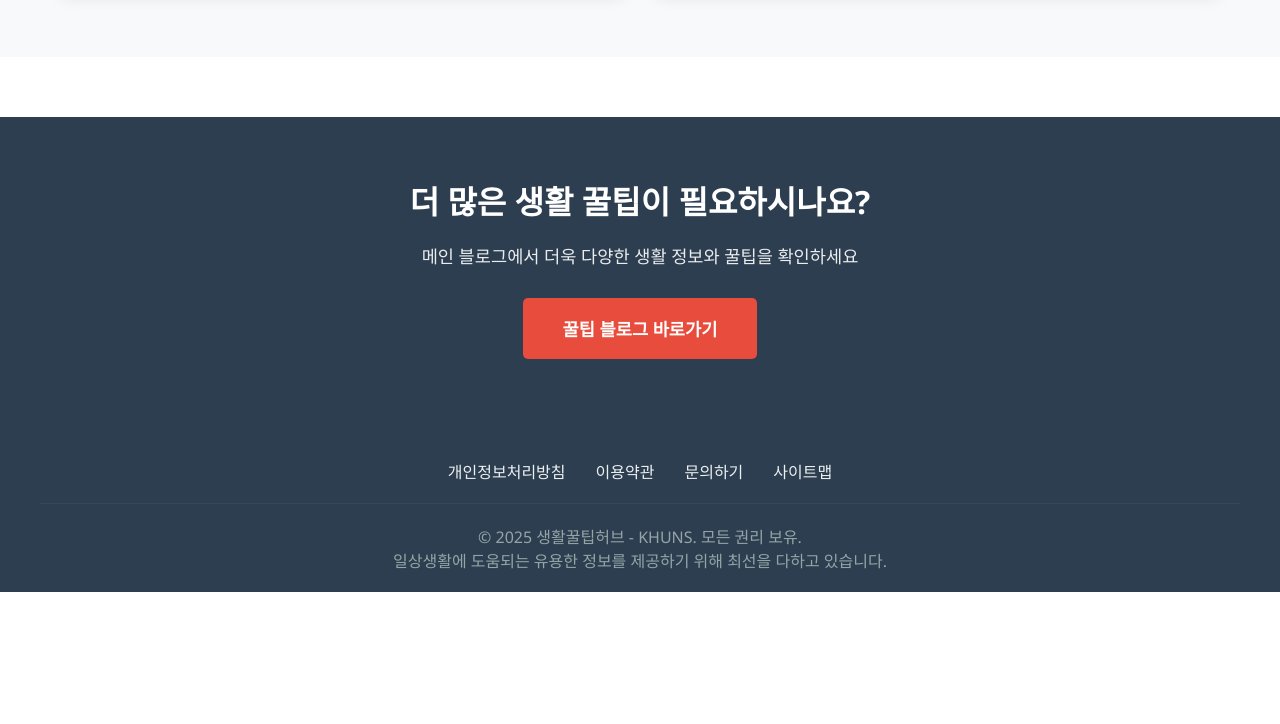
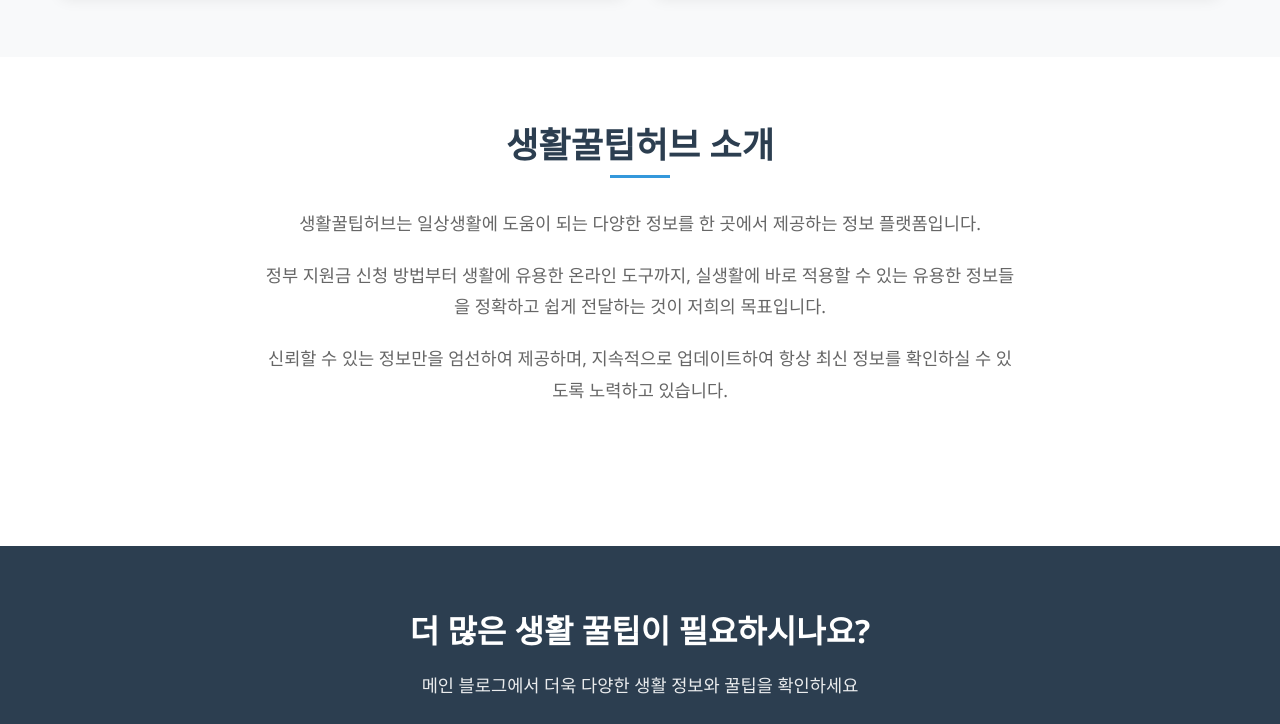
Before and after one commit to KHUNSs/KHUNSs.github.io, a plain HTML site: page index.html in a window 1280 px wide. Shown: the part 1883-2607 px from the top of the page. Before the commit the page ends 2475 px from the top, so only its background shows below. Drawn offline with Linux system fonts and the light colour scheme.

Commit message:
Update index.html

```diff
--- a/index.html
+++ b/index.html
@@ -226,6 +226,43 @@
             transform: translateY(-3px);
         }
 
+        /* 소개 섹션 */
+        .about-section {
+            max-width: 800px;
+            margin: 0 auto;
+            padding: 60px 20px;
+            text-align: center;
+        }
+
+        .about-section h2 {
+            font-size: 2.2em;
+            color: #2c3e50;
+            margin-bottom: 30px;
+            position: relative;
+        }
+
+        .about-section h2::after {
+            content: '';
+            position: absolute;
+            bottom: -10px;
+            left: 50%;
+            transform: translateX(-50%);
+            width: 60px;
+            height: 3px;
+            background: #3498db;
+        }
+
+        .about-content {
+            color: #666;
+            line-height: 1.8;
+            font-size: 1.1em;
+            margin-top: 40px;
+        }
+
+        .about-content p {
+            margin-bottom: 20px;
+        }
+
         /* CTA 섹션 */
         .cta-section {
             background: #2c3e50;
@@ -277,27 +314,7 @@
             text-align: center;
         }
 
-        .footer-links {
-            display: flex;
-            justify-content: center;
-            gap: 30px;
-            margin-bottom: 20px;
-            flex-wrap: wrap;
-        }
-
-        .footer-links a {
-            color: #ecf0f1;
-            text-decoration: none;
-            transition: color 0.2s;
-        }
-
-        .footer-links a:hover {
-            color: #3498db;
-        }
-
         .footer-bottom {
-            border-top: 1px solid #34495e;
-            padding-top: 20px;
             color: #95a5a6;
         }
 
@@ -324,6 +341,11 @@
                 font-size: 1.8em;
             }
         }
+
+        /* 스크롤 애니메이션 */
+        html {
+            scroll-behavior: smooth;
+        }
     </style>
 </head>
 <body>
@@ -334,9 +356,8 @@
             <nav>
                 <ul class="nav-menu">
                     <li><a href="#services">꿀팁정보</a></li>
-                    <li><a href="#utilities">유용한도구</a></li>
+                    <li><a href="#utilities">생활유틸리티</a></li>
                     <li><a href="#about">소개</a></li>
-                    <li><a href="#contact">문의</a></li>
                 </ul>
             </nav>
         </div>
@@ -396,7 +417,7 @@
     </main>
 
     <!-- 유틸리티 섹션 -->
-    <section class="utilities-section">
+    <section id="utilities" class="utilities-section">
         <div class="utilities-content">
             <h2 class="section-title">생활 유틸리티</h2>
             <div class="utilities-grid">
@@ -417,6 +438,18 @@
         </div>
     </section>
 
+    <!-- 소개 섹션 -->
+    <section id="about" class="about-section">
+        <h2>생활꿀팁허브 소개</h2>
+        <div class="about-content">
+            <p>생활꿀팁허브는 일상생활에 도움이 되는 다양한 정보를 한 곳에서 제공하는 정보 플랫폼입니다.</p>
+            <p>정부 지원금 신청 방법부터 생활에 유용한 온라인 도구까지,
+            실생활에 바로 적용할 수 있는 유용한 정보들을 정확하고 쉽게 전달하는 것이 저희의 목표입니다.</p>
+            <p>신뢰할 수 있는 정보만을 엄선하여 제공하며,
+            지속적으로 업데이트하여 항상 최신 정보를 확인하실 수 있도록 노력하고 있습니다.</p>
+        </div>
+    </section>
+
     <!-- CTA 섹션 -->
     <section class="cta-section">
         <h2>더 많은 생활 꿀팁이 필요하시나요?</h2>
@@ -427,12 +460,6 @@
     <!-- 푸터 -->
     <footer class="footer">
         <div class="footer-content">
-            <div class="footer-links">
-                <a href="#privacy">개인정보처리방침</a>
-                <a href="#terms">이용약관</a>
-                <a href="#contact">문의하기</a>
-                <a href="#sitemap">사이트맵</a>
-            </div>
             <div class="footer-bottom">
                 <p>© 2025 생활꿀팁허브 - KHUNS. 모든 권리 보유.</p>
                 <p>일상생활에 도움되는 유용한 정보를 제공하기 위해 최선을 다하고 있습니다.</p>
```
